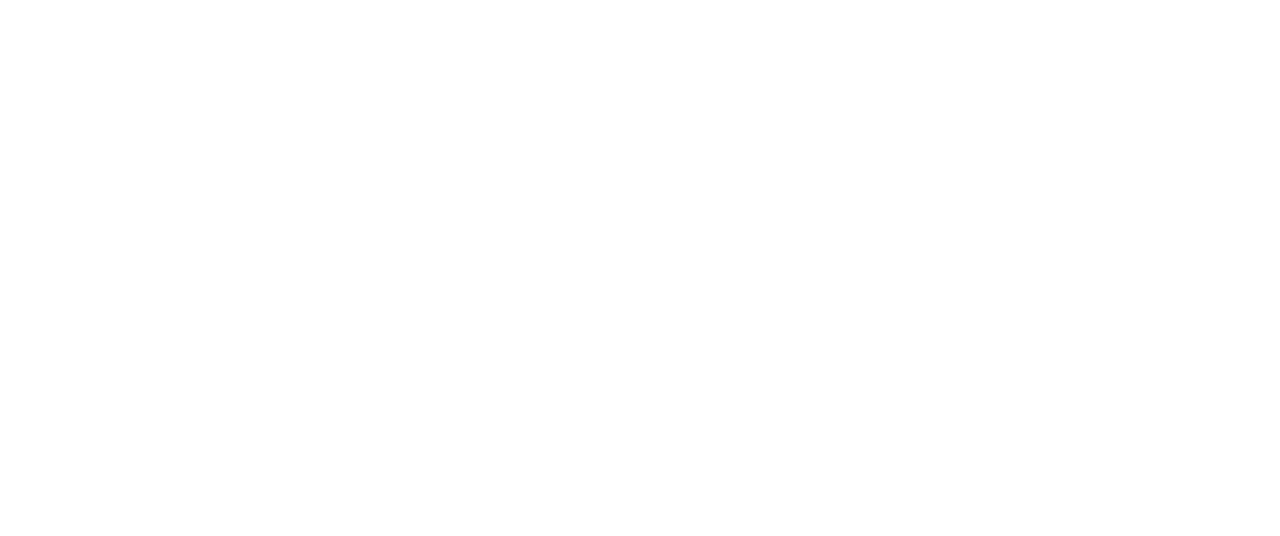
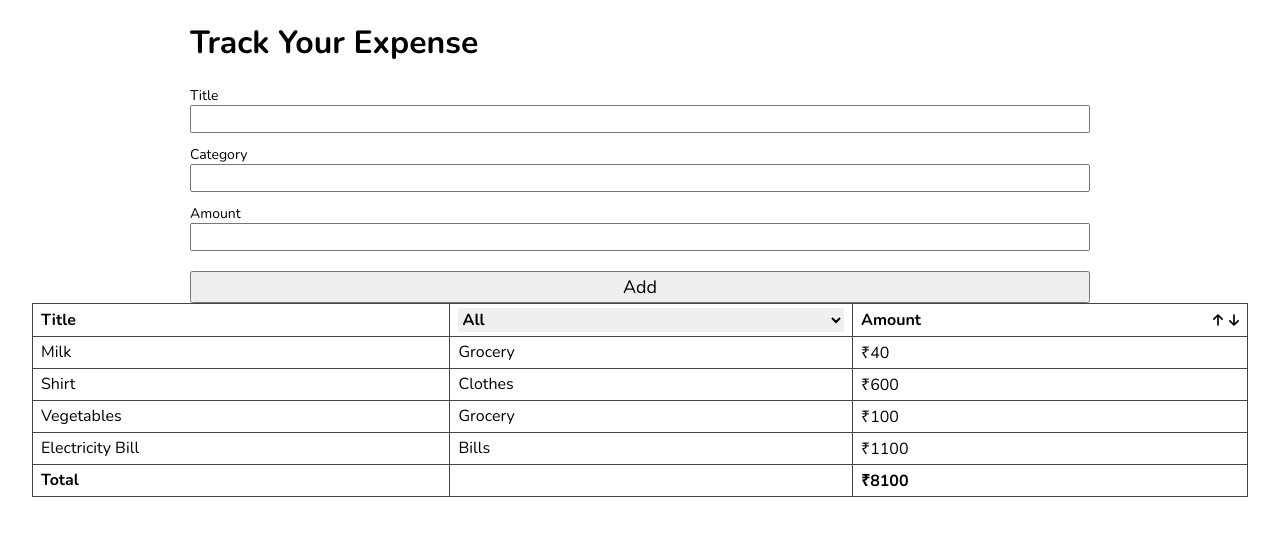
Before and after one commit to vivek-Prajapati011/expense-Tracker, a React (Vite) app in the folder expense tracker/: page / in a window 1280 px wide. Shown: the top 536 px of the page. Built offline with nearby package versions, Linux system fonts and the light colour scheme.

Commit message:
import expense table and expense form component

```diff
--- a/expense tracker/src/App.jsx
+++ b/expense tracker/src/App.jsx
@@ -2,13 +2,16 @@
 import reactLogo from './assets/react.svg'
 import viteLogo from '/vite.svg'
 import './App.css'
+import ExpenseForm from './component/ExpenseForm'
+import ExpenseTable from './component/ExpenseTable'
 
 function App() {
   const [count, setCount] = useState(0)
 
   return (
     <>
-
+     <ExpenseForm />
+     <ExpenseTable />
     </>
   )
 }
```
